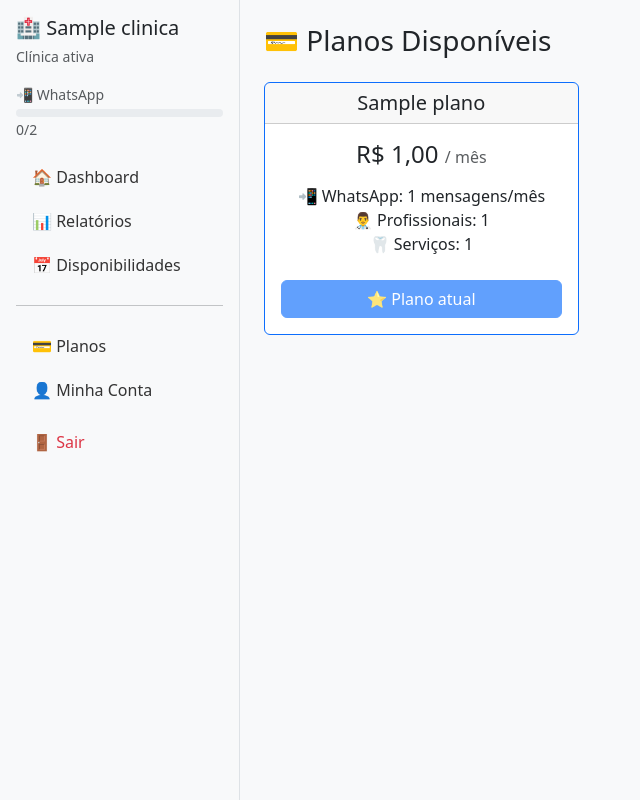
After one commit to hoeverton/clinica_agendamentos, a Django app: page /clinica/planos/ in a window 1280 px wide. The commit adds this page. Shown: the whole page, without its empty margins (0-640 px from the left). Run offline with Django 4.2, Linux system fonts and the light colour scheme; a user stored in the database is signed in; tables that the repository leaves empty hold one stand-in row (values such as "Sample post"); data that the repository does not hold is empty.

Commit message:
Adicionado pagina planos

```diff
--- a/clinica/templates/clinica/base.html
+++ b/clinica/templates/clinica/base.html
@@ -102,6 +102,11 @@
             </li>
 
             <hr class="my-3">
+            <li class="nav-item">
+                <a href="{% url 'planos' %}" class="nav-link">
+                    💳 Planos
+                </a>
+            </li>
 
             <li class="nav-item">
                 <a href="{% url 'minha_conta' %}" class="nav-link">
--- a/clinica/templates/clinica/minha_conta.html
+++ b/clinica/templates/clinica/minha_conta.html
@@ -27,9 +27,9 @@
         <div class="card mb-4">
             <div class="card-header d-flex justify-content-between">
                 <span>💳 Plano Contratado</span>
-                <button class="btn btn-sm btn-outline-secondary" disabled>
+                <a href="{% url 'planos' %}" class="btn btn-sm btn-outline-secondary">
                     Alterar plano
-                </button>
+                </a>
             </div>
             <div class="card-body">
 
--- /dev/null
+++ b/clinica/templates/clinica/planos.html
@@ -0,0 +1,73 @@
+{% extends "clinica/base.html" %}
+
+{% block title %}Planos{% endblock %}
+
+{% block content %}
+
+<h3 class="mb-4">💳 Planos Disponíveis</h3>
+
+<div class="row">
+
+    {% for plano in planos %}
+        <div class="col-md-4">
+            <div class="card mb-4
+                {% if clinica.plano and plano.id == clinica.plano.id %}
+                    border-primary
+                {% endif %}">
+
+                <div class="card-header text-center">
+                    <h5 class="mb-0">{{ plano.nome }}</h5>
+                </div>
+
+                <div class="card-body text-center">
+
+                    <h4 class="mb-3">
+                        R$ {{ plano.preco }}
+                        <small class="text-muted fs-6">/ mês</small>
+                    </h4>
+
+                    <ul class="list-unstyled mb-4">
+                        <li>📲 WhatsApp:
+                            {% if plano.max_whatsapp_mes %}
+                                {{ plano.max_whatsapp_mes }} mensagens/mês
+                            {% else %}
+                                Ilimitado
+                            {% endif %}
+                        </li>
+                        <li>👨‍⚕️ Profissionais:
+                            {% if plano.max_profissionais %}
+                                {{ plano.max_profissionais }}
+                            {% else %}
+                                Ilimitado
+                            {% endif %}
+                        </li>
+                        <li>🦷 Serviços:
+                            {% if plano.max_servicos %}
+                                {{ plano.max_servicos }}
+                            {% else %}
+                                Ilimitado
+                            {% endif %}
+                        </li>
+                    </ul>
+
+                    {% if clinica.plano and plano.id == clinica.plano.id %}
+                        <button class="btn btn-primary w-100" disabled>
+                            ⭐ Plano atual
+                        </button>
+                    {% else %}
+                        <button class="btn btn-outline-secondary w-100" disabled>
+                            Selecionar plano
+                        </button>
+                        <small class="text-muted d-block mt-2">
+                            Disponível em breve
+                        </small>
+                    {% endif %}
+
+                </div>
+            </div>
+        </div>
+    {% endfor %}
+
+</div>
+
+{% endblock %}
--- a/clinica/urls.py
+++ b/clinica/urls.py
@@ -1,6 +1,6 @@
 from django.urls import path
 from .views import ClinicaLoginView, clinica_logout, disponibilidade_create, disponibilidade_list, disponibilidade_delete, disponibilidade_edit, agendamento_delete, agendamento_edit, minha_conta
-from clinica.views import ClinicaDashboardView, relatorio_agendamentos_csv, relatorio_agendamentos_pdf, relatorio_agendamentos_html
+from clinica.views import ClinicaDashboardView, relatorio_agendamentos_csv, relatorio_agendamentos_pdf, relatorio_agendamentos_html, planos
 
 
 
@@ -20,7 +20,7 @@ urlpatterns = [
     path("relatorios/agendamentos/pdf/",relatorio_agendamentos_pdf,name="relatorio_agendamentos_pdf"),
     path("relatorios/agendamentos/",relatorio_agendamentos_html,name="relatorio_agendamentos_html"),
     path("minha-conta/", minha_conta, name="minha_conta"),
-
+    path("planos/", planos, name="planos"),
 
 
 ]
--- a/clinica/views.py
+++ b/clinica/views.py
@@ -14,7 +14,7 @@ from django.utils import timezone
 from django.contrib.auth.mixins import LoginRequiredMixin
 from django.shortcuts import render, redirect
 from django.views import View
-from agendamentos.models import Clinica, Agendamento, Disponibilidade, Profissional
+from agendamentos.models import Clinica, Agendamento, Disponibilidade, Profissional, Plano
 from agendamentos.models import WhatsappLog, Agendamento
 from django.contrib import messages
 from django.db.models import Count
@@ -705,3 +705,14 @@ def minha_conta(request):
         "whatsapp_percentual": whatsapp_percentual,
         "historico_whatsapp": historico_whatsapp,
     })
+
+
+@login_required
+def planos(request):
+    clinica = Clinica.objects.filter(user=request.user).first()
+    planos = Plano.objects.all().order_by("preco")
+
+    return render(request, "clinica/planos.html", {
+        "clinica": clinica,
+        "planos": planos,
+    })
```
